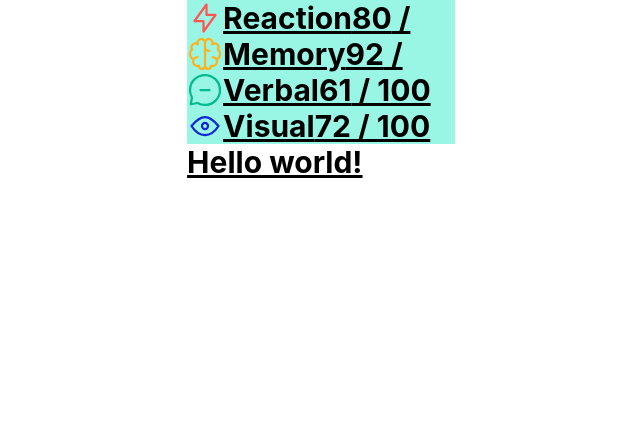
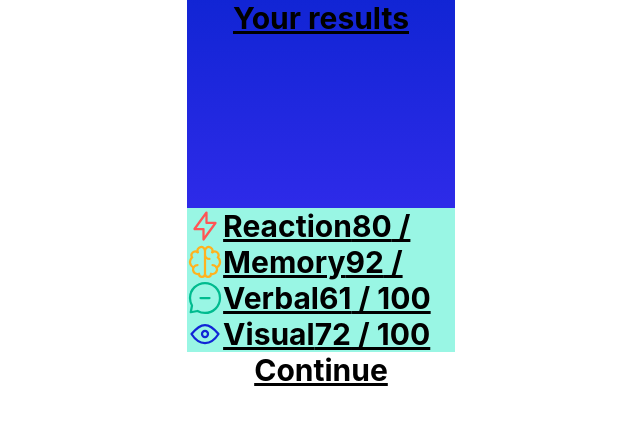
Before and after one commit to scottmcook/results-summary-component, a React (Create React App) app: page / in a window 1280 px wide. Shown: the top 424 px of the page, without its empty margins (319-959 px from the left). Built offline with nearby package versions, Linux system fonts and the light colour scheme.

Commit message:
Add basic markup

```diff
--- a/src/App.js
+++ b/src/App.js
@@ -3,8 +3,10 @@ import SkillCard from "./components/SkillCards/SkillCards";
 function App() {
   return (
     <div className="grid place-content-center text-3xl font-bold underline">
+      {/* Result component */}
+      <div style={{background: 'linear-gradient(to bottom, hsl(234, 85%, 45%), hsl(241, 81%, 54%)'}} className="h-52 text-center">Your results</div>
       <SkillCard />
-      <div>Hello world!</div>
+      <button>Continue</button>
     </div>
   );
 }
```
